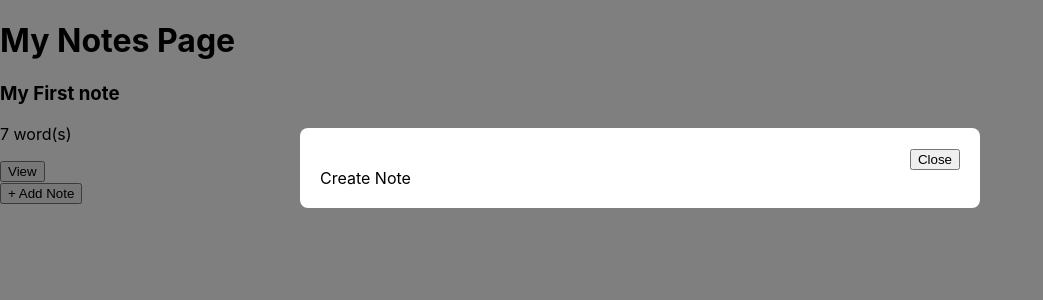
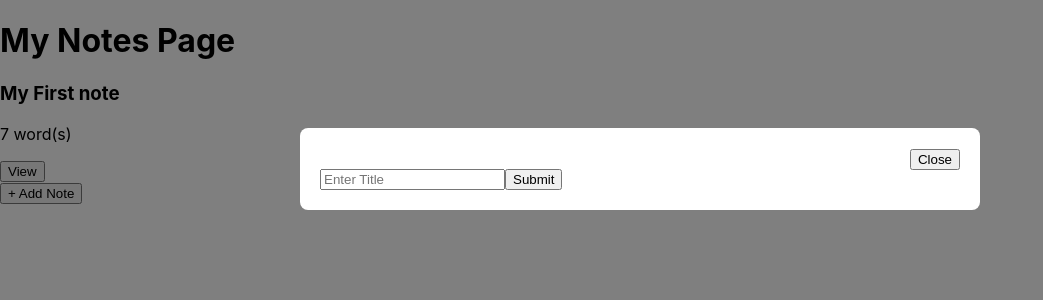
Before and after one commit to ghostman2311/todo-client, a React (Create React App) app: page /notes in a window 1280 px wide. Both pictures are taken after a click on the button "+ Add Note". Shown: the top 300 px of the page, without its empty margins (0-1043 px from the left). Built offline with nearby package versions, Linux system fonts and the light colour scheme.

Commit message:
create a note in context

```diff
--- a/package.json
+++ b/package.json
@@ -10,6 +10,7 @@
     "react-dom": "^18.2.0",
     "react-router-dom": "^5.3.4",
     "react-scripts": "5.0.1",
+    "uuid": "^9.0.0",
     "web-vitals": "^2.1.4"
   },
   "scripts": {
--- /dev/null
+++ b/src/components/NotesForm/index.js
@@ -0,0 +1,19 @@
+import { useState } from "react";
+
+const NotesForm = ({ onSubmit = () => {} }) => {
+  const [title, setTitle] = useState("");
+
+  return (
+    <>
+      <input
+        value={title}
+        onChange={(e) => setTitle(e.target.value)}
+        type="text"
+        placeholder="Enter Title"
+      />
+      <button onClick={() => onSubmit(title)}>Submit</button>
+    </>
+  );
+};
+
+export { NotesForm };
--- a/src/providers/NotesProviders.js
+++ b/src/providers/NotesProviders.js
@@ -1,5 +1,6 @@
 import * as React from "react";
 import { NotesContext } from "../contexts/NotesContext";
+import { v4 as uuid } from "uuid";
 
 const fakeNotes = [
   {
@@ -10,6 +11,7 @@ const fakeNotes = [
 ];
 const NotesProviders = ({ children }) => {
   const [notes, setNotes] = React.useState(fakeNotes);
+
   return (
     <NotesContext.Provider value={[notes, setNotes]}>
       {children}
@@ -19,7 +21,11 @@ const NotesProviders = ({ children }) => {
 
 const useNote = () => {
   const [notes, setNotes] = React.useContext(NotesContext);
-  return [notes, setNotes];
+
+  const createNote = (title) => {
+    setNotes(notes.concat({ id: uuid(), title, content: "" }));
+  };
+  return [notes, createNote];
 };
 
 export { NotesProviders, useNote };
--- a/src/scenes/NotesDetails.js
+++ b/src/scenes/NotesDetails.js
@@ -8,8 +8,8 @@ const NotesDetails = () => {
   const note = notes.find((note) => note.id === notesId);
   const [isEditing, setIsEditing] = useState(false);
   const [updatedData, setUpdatedData] = useState({
-    title: note.title || "",
-    content: note.content || "",
+    title: (note && note.title) || "",
+    content: (note && note.content) || "",
   });
 
   const saveHandler = () => {
--- a/src/scenes/NotesPage.js
+++ b/src/scenes/NotesPage.js
@@ -1,15 +1,22 @@
+import { useState } from "react";
 import { NoteList } from "../components/NoteList";
 import { useNote } from "../providers/NotesProviders";
 import { Modal } from "../components/Modal";
-import { useState } from "react";
+import { NotesForm } from "../components/NotesForm";
 
 const NotesPage = () => {
-  const [notes] = useNote();
+  const [notes, createNote] = useNote();
   const [isOpen, setIsOpen] = useState(false);
+
   return (
     <>
       <Modal isOpen={isOpen} onRequestClose={() => setIsOpen(false)}>
-        Create Note
+        <NotesForm
+          onSubmit={(title) => {
+            createNote(title);
+            setIsOpen(false);
+          }}
+        />
       </Modal>
       <h1>My Notes Page</h1>
       <NoteList notes={notes} />
```
Also changed, not shown: 2 other files (tests, documents, lock files or other folders).
